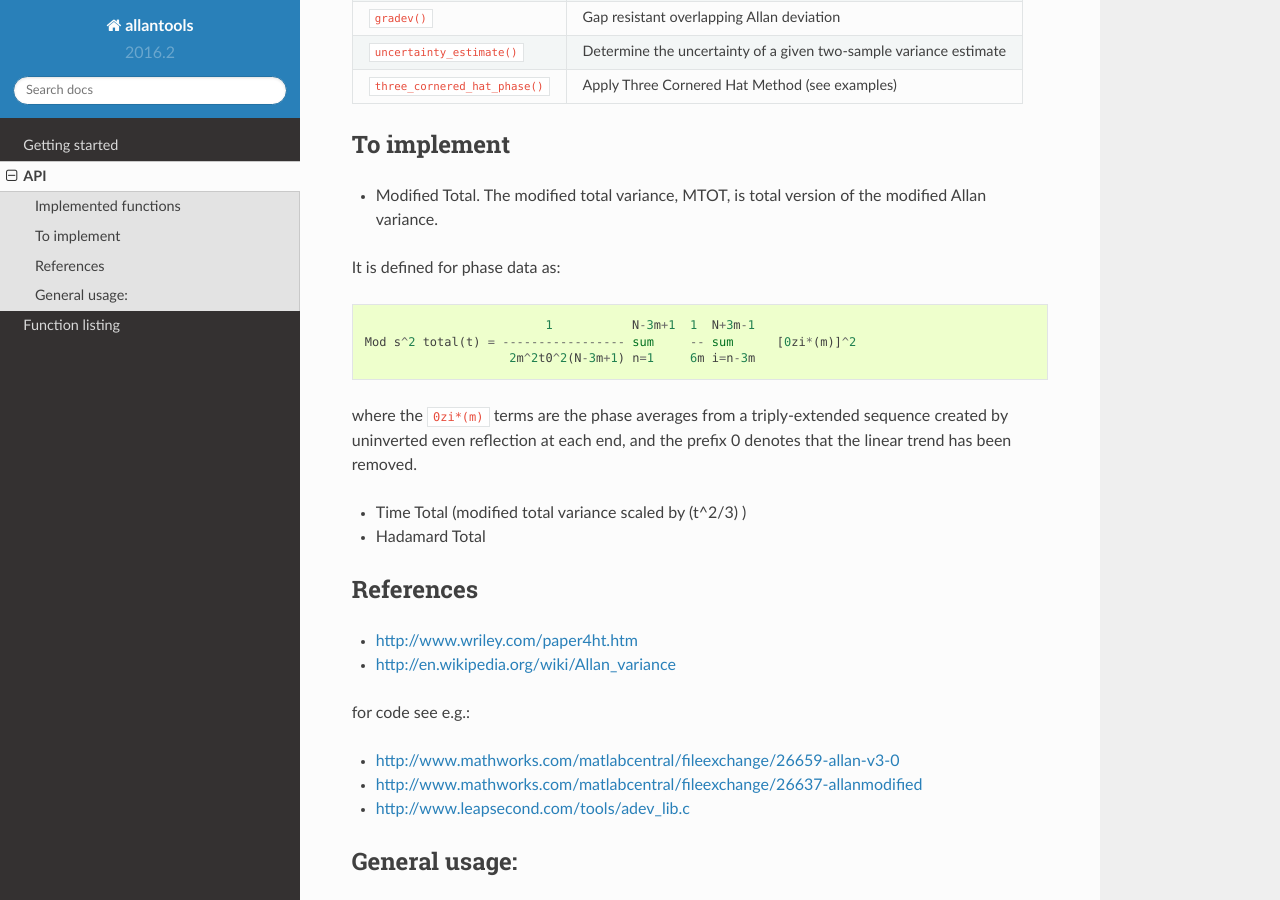
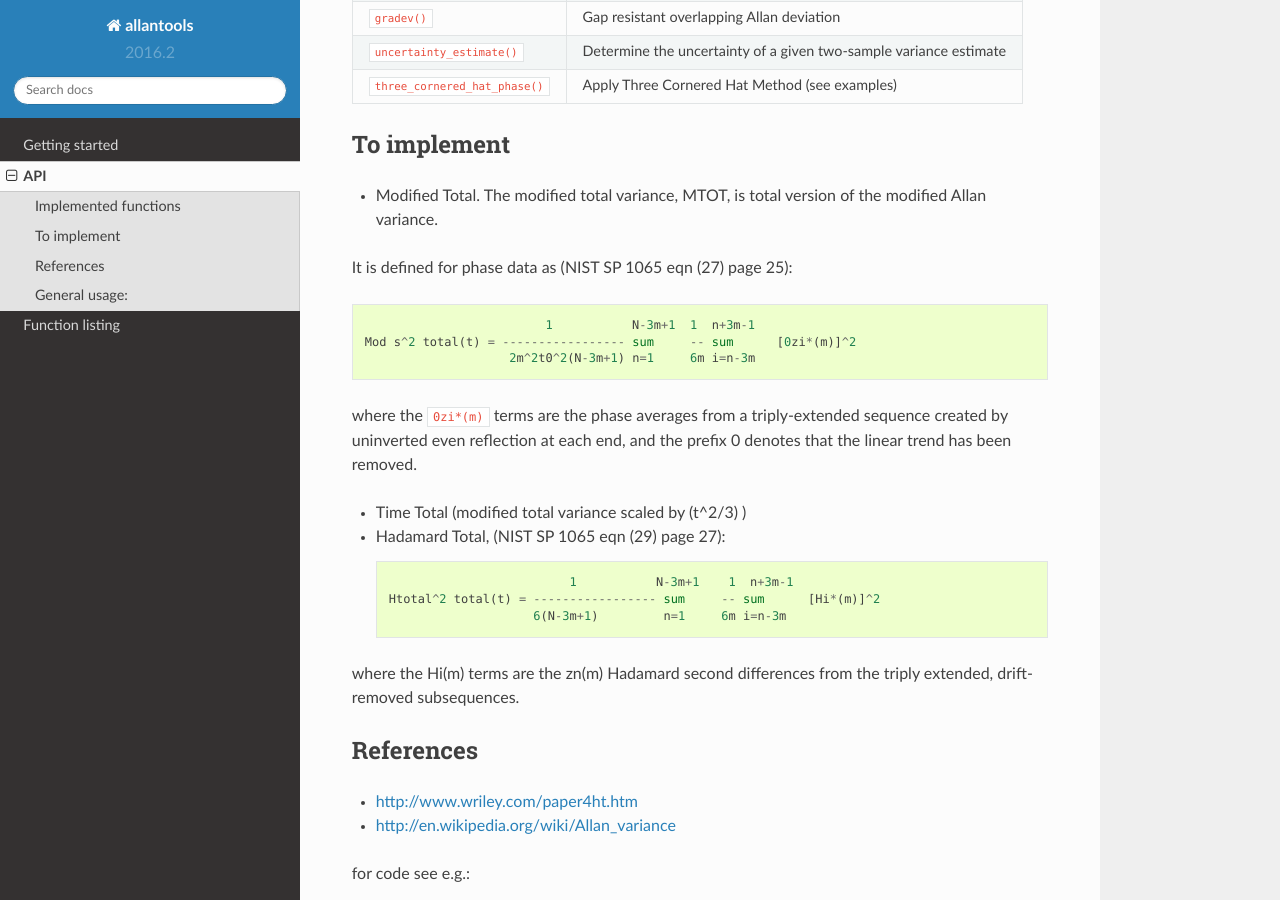
Before and after one commit to aewallin/allantools, a Sphinx documentation site: the page built from docs/api.rst, in a window 1280 px wide and 900 px high, scrolled down 554 px. Built offline with Sphinx 7.4.7 and the Read the Docs theme 2.0.0, drawn with Linux system fonts in a browser that asks for light colours; formulas are drawn with MathJax 3.

Commit message:
formulas from NIST SP 1065

```diff
--- a/docs/api.rst
+++ b/docs/api.rst
@@ -29,9 +29,9 @@ To implement
 
 * Modified Total. The modified total variance, MTOT, is total version of the modified Allan variance.
 
-It is defined for phase data as::
+It is defined for phase data as (NIST SP 1065 eqn (27) page 25)::
 
-                                1           N-3m+1  1  N+3m-1
+                                1           N-3m+1  1  n+3m-1
        Mod s^2 total(t) = ----------------- sum     -- sum      [0zi*(m)]^2
                            2m^2t0^2(N-3m+1) n=1     6m i=n-3m
 
@@ -40,8 +40,14 @@ sequence created by uninverted even reflection at each end,
 and the prefix 0 denotes that the linear trend has been removed.
 
 * Time Total (modified total variance scaled by (t^2/3) )
-* Hadamard Total
+* Hadamard Total,  (NIST SP 1065 eqn (29) page 27)::
 
+                                1           N-3m+1    1  n+3m-1
+       Htotal^2 total(t) = ----------------- sum     -- sum      [Hi*(m)]^2
+                           6(N-3m+1)         n=1     6m i=n-3m
+
+where the Hi(m) terms are the zn(m) Hadamard second differences from the triply extended, drift-removed
+subsequences.
 
 References
 -----------
```
